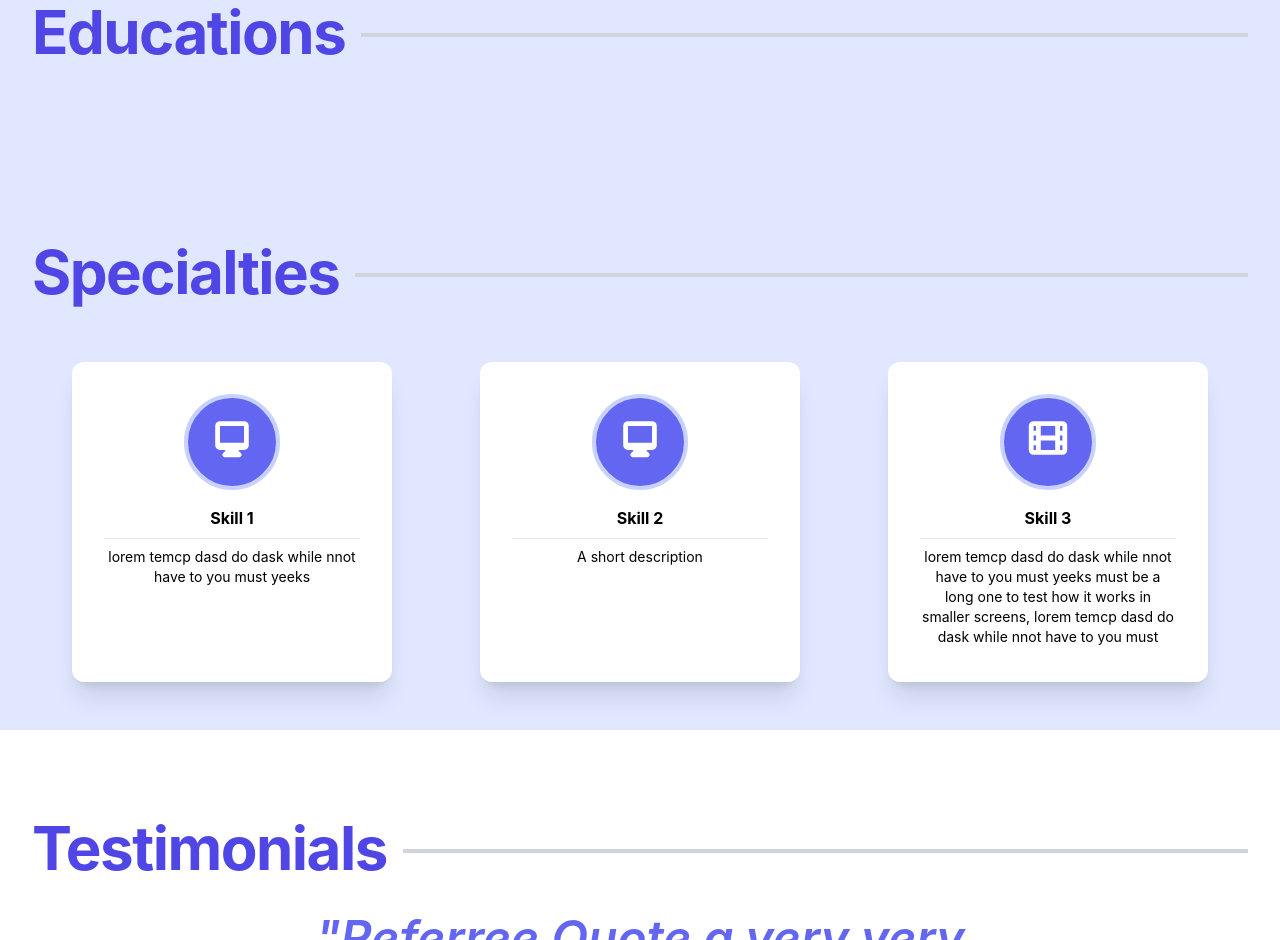
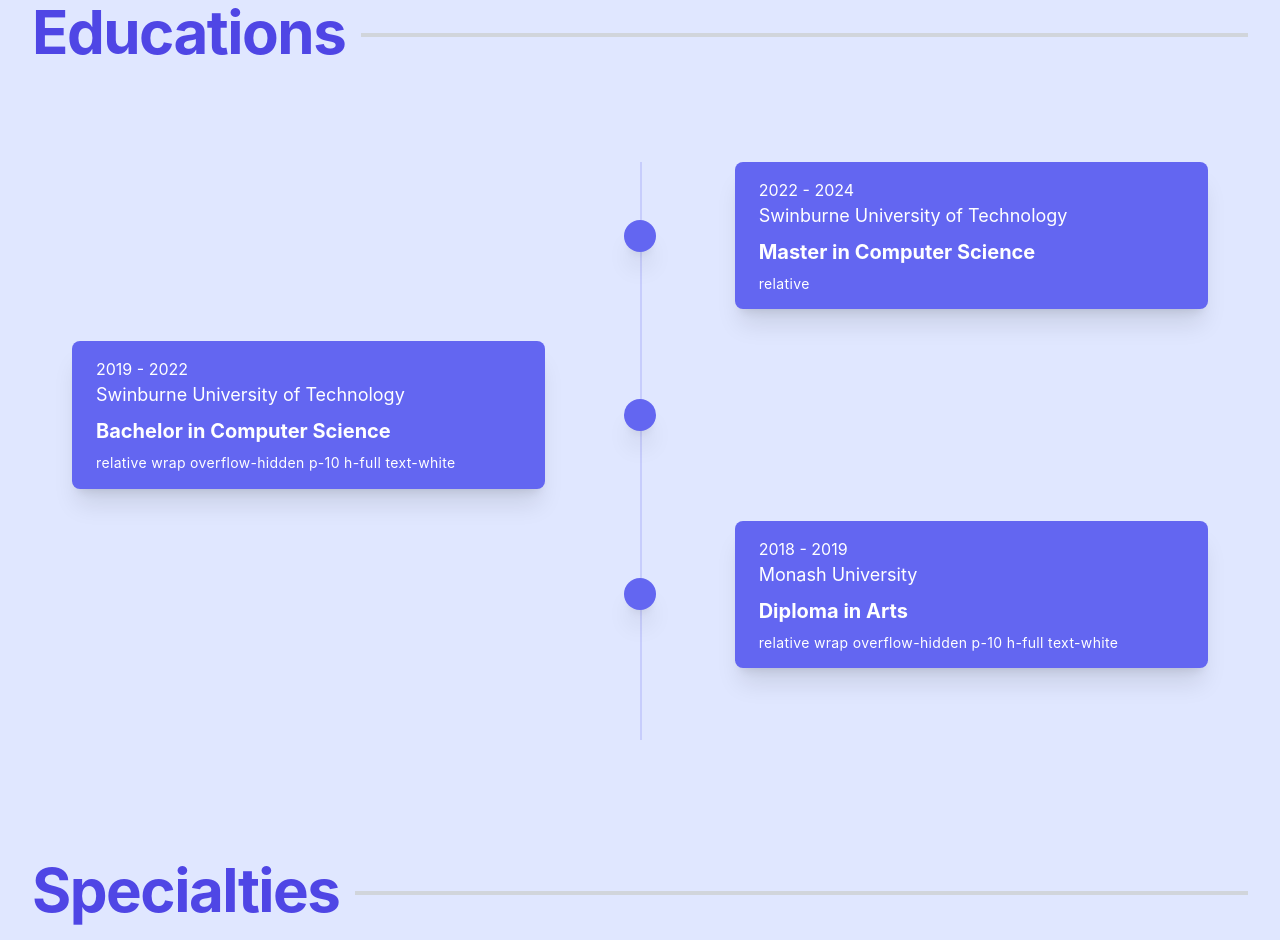
Before and after one commit to khaifahmi99/Serverless-Portfolio, a React (Create React App) app: page / in a window 1280 px wide. Shown: the part 1880-2820 px from the top of the page. Built offline with nearby package versions, Linux system fonts and the light colour scheme.

Commit message:
completed the education section

```diff
--- /dev/null
+++ b/src/components/Timeline/Timeline.tsx
@@ -0,0 +1,41 @@
+import { Duration } from "../Card/InformationCard";
+
+export interface TimelineItem {
+    period?: Duration;
+    title: string;
+    subtitle?: string;
+    content: string;
+}
+
+export interface TimelineProps {
+    items: TimelineItem[];
+}
+
+const Timeline = ({ items }: TimelineProps): JSX.Element => {
+    return (
+        <div className="relative wrap overflow-hidden p-10 h-full text-white">
+            <div className="border-2-2 absolute border-opacity-20 border-indigo-500 h-full border" style={{ left: '50%' }}></div>
+
+            {items.map((item, idx) => {
+                const isAlternate = idx % 2 === 0;
+                const position = isAlternate ? 'right-timeline' : 'left-timeline flex-row-reverse';
+            return (
+                <div className={`mb-8 flex justify-between items-center w-full ${position}`}>
+                    <div className="order-1 w-5/12"></div>
+                    <div className="z-20 flex items-center order-1 shadow-xl w-8 h-8 rounded-full bg-indigo-500">
+                    </div>
+                    <div className="order-1 rounded-lg shadow-xl w-5/12 px-6 py-4 bg-indigo-500">
+                        {item.period && (
+                            <span className='hidden lg:flex'>{item.period[0]} {item.period[1] ? ` - ${item.period[1]}` : ''}</span>
+                        )}
+                        <h1 className="text-lg">{item.subtitle ?? ''}</h1>
+                        <h2 className="my-2 font-bold text-xl">{item.title}</h2>
+                        <p className="text-sm leading-snug tracking-wide text-opacity-100">{item.content}</p>
+                    </div>
+                </div>
+            )})}
+        </div>
+    )
+}
+
+export default Timeline;
--- /dev/null
+++ b/src/components/Timeline/index.ts
@@ -0,0 +1 @@
+export { default } from './Timeline';
--- a/src/views/Education/Education.tsx
+++ b/src/views/Education/Education.tsx
@@ -1,10 +1,42 @@
+import { Duration } from "../../components/Card/InformationCard";
+import Timeline from "../../components/Timeline";
 import Title from "../../components/Title";
 
 const Education = (): JSX.Element => {
+
+    // TODO: fetch from JSON
+    const EDUCATIONS = [
+        {
+            period: [2022, 2024],
+            program: 'Master in Computer Science',
+            school: 'Swinburne University of Technology',
+            description: 'relative'
+        },
+        {
+            period: [2019, 2022],
+            program: 'Bachelor in Computer Science',
+            school: 'Swinburne University of Technology',
+            description: 'relative wrap overflow-hidden p-10 h-full text-white'
+        },
+        {
+            period: [2018, 2019],
+            program: 'Diploma in Arts',
+            school: 'Monash University',
+            description: 'relative wrap overflow-hidden p-10 h-full text-white'
+        },
+    ];
+
     return (
         <div className='bg-indigo-100'>
             <div className='max-w-7xl mx-auto sm:px-6 lg:px-8 py-8'>
                 <Title text='Educations' />
+
+                <Timeline items={EDUCATIONS.slice(0, 3).map(education => ({
+                    period: education.period as Duration,
+                    title: education.program,
+                    subtitle: education.school,
+                    content: education.description
+                }))} />
 
             </div>
         </div>
```
